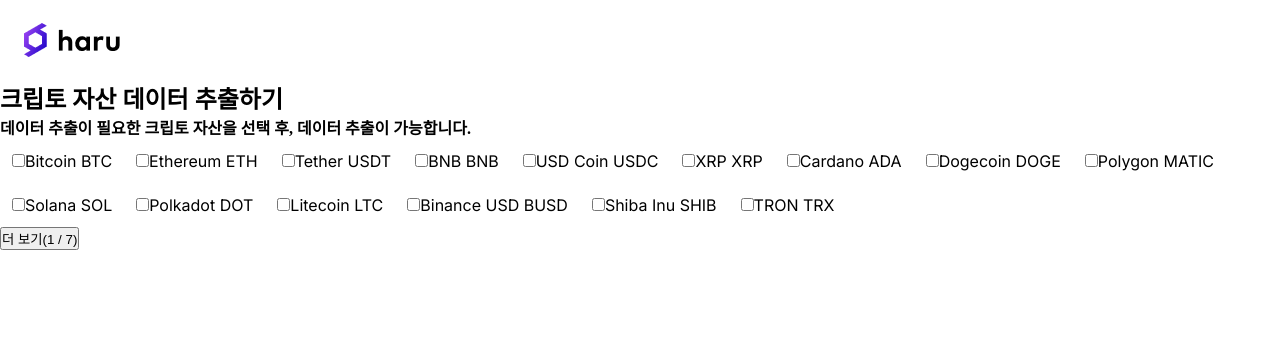
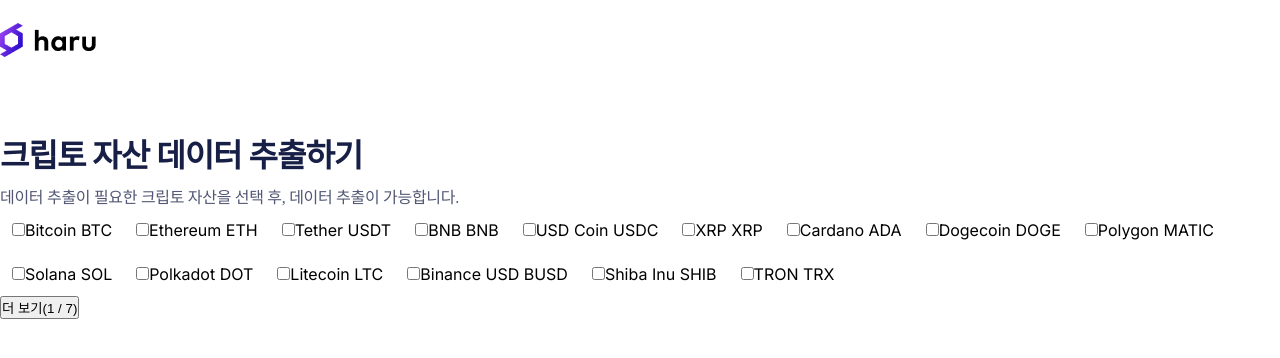
Before and after one commit to Kyubinhan/crypto-asset-extractor, a Next.js app in the folder crypto-asset-extractor/: page / in a window 1280 px wide. Shown: the top 358 px of the page. Built offline with nearby package versions, Linux system fonts and the light colour scheme.

Commit message:
Add styling to Header component

```diff
--- a/crypto-asset-extractor/src/components/Header/Header.tsx
+++ b/crypto-asset-extractor/src/components/Header/Header.tsx
@@ -1,10 +1,12 @@
+import styles from "./style.module.scss";
+
 const Header = () => {
   return (
-    <div>
-      <h2>크립토 자산 데이터 추출하기</h2>
-      <h4>
+    <div className={styles.header}>
+      <h1>크립토 자산 데이터 추출하기</h1>
+      <h2>
         데이터 추출이 필요한 크립토 자산을 선택 후, 데이터 추출이 가능합니다.
-      </h4>
+      </h2>
     </div>
   );
 };
--- /dev/null
+++ b/crypto-asset-extractor/src/components/Header/style.module.scss
@@ -0,0 +1,29 @@
+.header {
+  margin-top: 56px;
+
+  h1 {
+    font-family: "Spoqa Han Sans Neo";
+    font-style: normal;
+    font-weight: 700;
+    font-size: 32px;
+    line-height: 125%;
+    letter-spacing: -1px;
+
+    /* Grayscale/gray 8 */
+    color: #171f46;
+  }
+
+  h2 {
+    margin-top: 12px;
+
+    font-family: "Spoqa Han Sans Neo";
+    font-style: normal;
+    font-weight: 400;
+    font-size: 16px;
+    line-height: 125%;
+    letter-spacing: -0.3px;
+
+    /* Grayscale/gray 6 */
+    color: #515774;
+  }
+}
--- a/crypto-asset-extractor/src/components/TopBar/style.module.scss
+++ b/crypto-asset-extractor/src/components/TopBar/style.module.scss
@@ -1,5 +1,4 @@
 .topbar {
-  padding: 0 24px;
   min-height: 80px;
   display: flex;
   align-items: center;
--- a/crypto-asset-extractor/src/pages/index.tsx
+++ b/crypto-asset-extractor/src/pages/index.tsx
@@ -33,8 +33,6 @@ export default function Home() {
 
   return (
     <>
-      <TopBar />
-      <Header />
       <Head>
         <title>Crypto asset extractor</title>
         <meta name="description" content="Generated by create next app" />
@@ -42,6 +40,8 @@ export default function Home() {
         <link rel="icon" href="/favicon.ico" />
       </Head>
       <main className={`${styles.main} ${inter.className}`}>
+        <TopBar />
+        <Header />
         <CryptoAssetList
           selected={selected}
           toggle={toggle}
```
